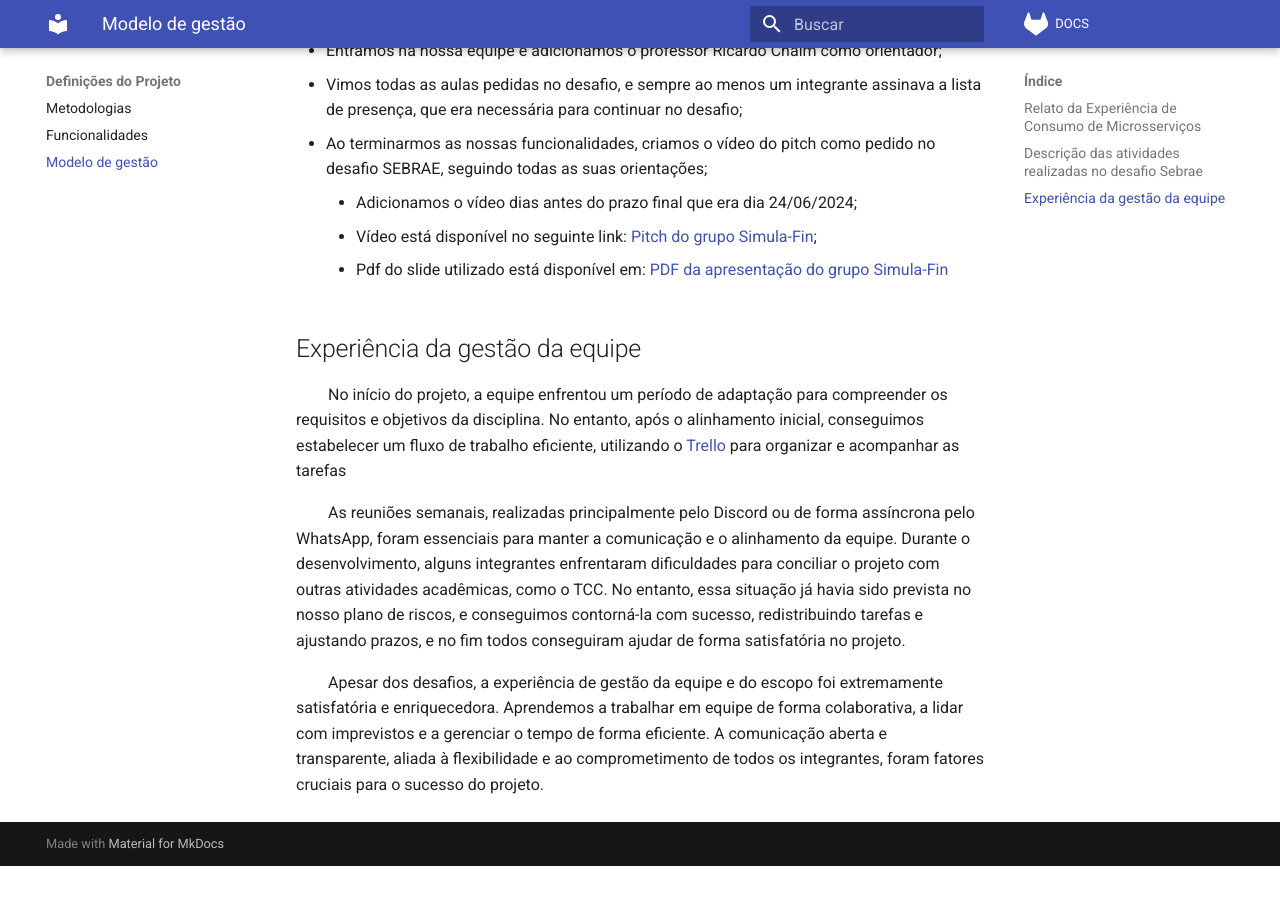
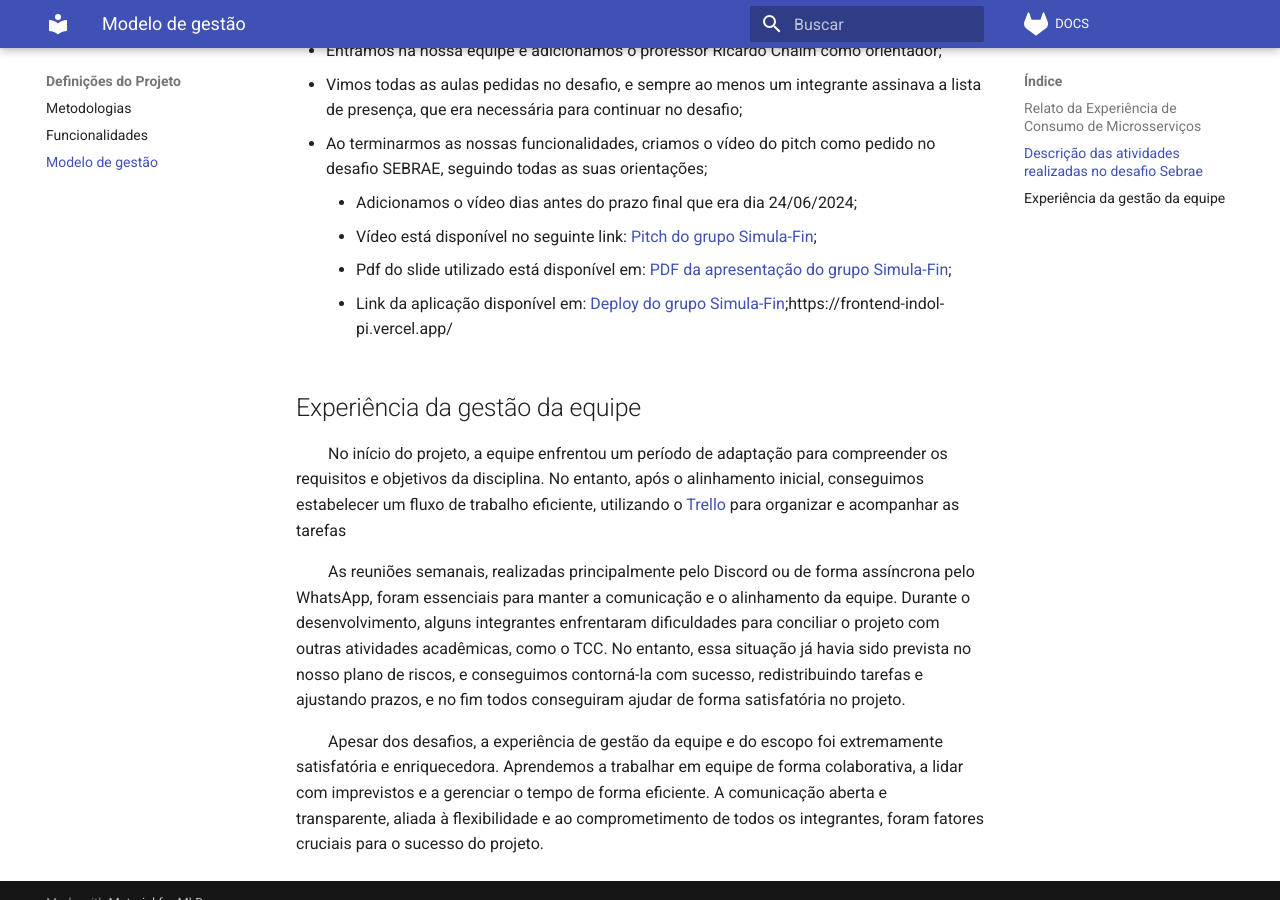
Before and after one commit to Simula-Fin/DOCS, an MkDocs documentation site: the page built from docs/projectManagment/index.md, in a window 1280 px wide and 900 px high, scrolled down 1677 px. Built offline with MkDocs 1.6.1 and Material for MkDocs 9.7.7, drawn with Linux system fonts in a browser that asks for light colours; comment, search, counter and statistics services are not loaded; before the commit the page ends 2543 px from its top, so only the background shows below that.

Commit message:
Fix
Co-authored-by: EuricoAbreu <euricoabreuneto@hotmail.com>

```diff
--- a/docs/projectManagment/index.md
+++ b/docs/projectManagment/index.md
@@ -43,7 +43,8 @@
 - Ao terminarmos as nossas funcionalidades, criamos o vídeo do pitch como pedido no desafio SEBRAE, seguindo todas as suas orientações;
     - Adicionamos o vídeo dias antes do prazo final que era dia 24/06/2024;
     - Vídeo está disponível no seguinte link: [Pitch do grupo Simula-Fin](https://www.youtube.com/watch?v=CMIlVEfxVMw);
-    - Pdf do slide utilizado está disponível em: [PDF da apresentação do grupo Simula-Fin](../assets/Pitch/PitchSimulaFin.pdf)
+    - Pdf do slide utilizado está disponível em: [PDF da apresentação do grupo Simula-Fin](../assets/Pitch/PitchSimulaFin.pdf);
+    - Link da aplicação disponível em: [Deploy do grupo Simula-Fin](https://frontend-indol-pi.vercel.app/);https://frontend-indol-pi.vercel.app/
 
 ## Experiência da gestão da equipe
 
```
